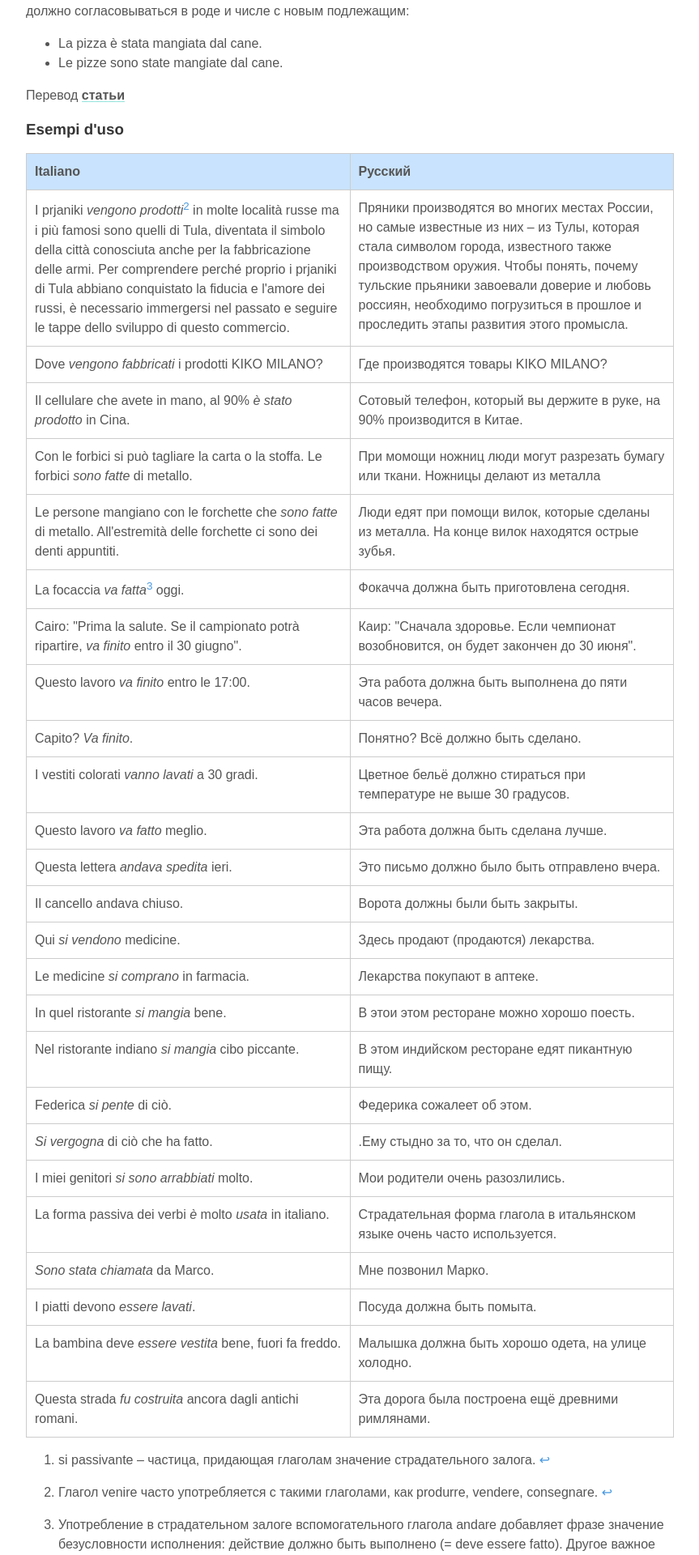
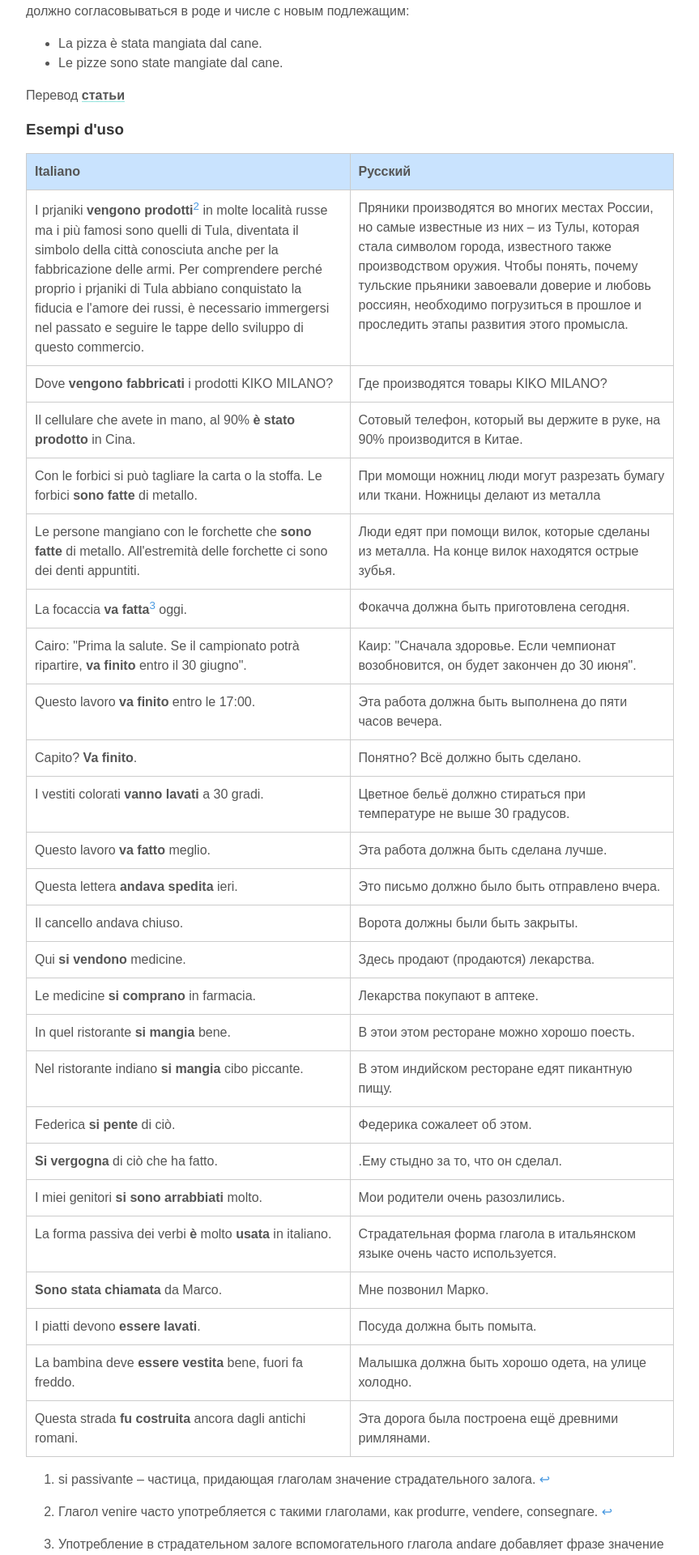
Before and after one commit to postolny/postolny.github.io, a Jekyll site: the page built from _posts/2021-02-20-la-forma-attiva-e la-forma-passiva-dei-verbi.md, in a window 1280 px wide. Shown: the part 2477-4397 px from the top of the page at 81% size, without its empty margins (208-1071 px from the left). Built offline with Jekyll 4.4.1, drawn with Linux system fonts in a browser that asks for light colours; nearby versions of some CDN libraries.

Commit message:
Add files via upload

```diff
--- a/_posts/2021-02-20-la-forma-attiva-e la-forma-passiva-dei-verbi.md
+++ b/_posts/2021-02-20-la-forma-attiva-e la-forma-passiva-dei-verbi.md
@@ -65,31 +65,31 @@ Quando trasformiamo una frase dalla forma attiva alla forma passiva dobbiamo pre
 
 | Italiano | Русский |
 |----------|---------|
-|I prjaniki _vengono prodotti_[^2] in molte località russe ma i più famosi sono quelli di Tula, diventata il simbolo della città conosciuta anche per la fabbricazione delle armi. Per comprendere perché proprio i prjaniki di Tula abbiano conquistato la fiducia e l'amore dei russi, è necessario immergersi nel passato e seguire le tappe dello sviluppo di questo commercio.|Пряники производятся во многих местах России, но самые известные из них – из Тулы, которая стала символом города, известного также производством оружия. Чтобы понять, почему тульские прьяники завоевали доверие и любовь россиян, необходимо погрузиться в прошлое и проследить этапы развития этого промысла.|
-|Dove _vengono fabbricati_ i prodotti KIKO MILANO?|Где производятся товары KIKO MILANO?|
-|Il cellulare che avete in mano, al 90% _è stato prodotto_ in Cina.|Cотовый телефон, который вы держите в руке, на 90% производится в Китае.|
-|Con le forbici si può tagliare la carta o la stoffa. Le forbici _sono fatte_ di metallo.|При момощи ножниц люди могут разрезать бумагу или ткани. Ножницы делают из металла|
-|Le persone mangiano con le forchette che _sono fatte_ di metallo. All'estremità delle forchette ci sono dei denti appuntiti.|Люди едят при помощи вилок, которые сделаны из металла. На конце вилок находятся острые зубья.|
-|La focaccia _va fatta_[^3] oggi.|Фокачча должна быть приготовлена сегодня.|
-|Cairo: "Prima la salute. Se il campionato potrà ripartire, _va finito_ entro il 30 giugno".|Каир: "Сначала здоровье. Если чемпионат возобновится, он будет закончен до 30 июня".|
-|Questo lavoro _va finito_ entro le 17:00.|Эта работа должна быть выполнена до пяти часов вечера.|
-|Capito? _Va finito_.|Понятно? Всё должно быть сделано.|
-|I vestiti colorati _vanno lavati_ a 30 gradi.|Цветное бельё должно стираться при температуре не выше 30 градусов.|
-|Questo lavoro _va fatto_ meglio.|Эта работа должна быть сделана лучше.|
-|Questa lettera _andava spedita_ ieri.|Это письмо должно было быть отправлено вчера.|
+|I prjaniki **vengono prodotti**[^2] in molte località russe ma i più famosi sono quelli di Tula, diventata il simbolo della città conosciuta anche per la fabbricazione delle armi. Per comprendere perché proprio i prjaniki di Tula abbiano conquistato la fiducia e l'amore dei russi, è necessario immergersi nel passato e seguire le tappe dello sviluppo di questo commercio.|Пряники производятся во многих местах России, но самые известные из них – из Тулы, которая стала символом города, известного также производством оружия. Чтобы понять, почему тульские прьяники завоевали доверие и любовь россиян, необходимо погрузиться в прошлое и проследить этапы развития этого промысла.|
+|Dove **vengono fabbricati** i prodotti KIKO MILANO?|Где производятся товары KIKO MILANO?|
+|Il cellulare che avete in mano, al 90% **è stato prodotto** in Cina.|Cотовый телефон, который вы держите в руке, на 90% производится в Китае.|
+|Con le forbici si può tagliare la carta o la stoffa. Le forbici **sono fatte** di metallo.|При момощи ножниц люди могут разрезать бумагу или ткани. Ножницы делают из металла|
+|Le persone mangiano con le forchette che **sono fatte** di metallo. All'estremità delle forchette ci sono dei denti appuntiti.|Люди едят при помощи вилок, которые сделаны из металла. На конце вилок находятся острые зубья.|
+|La focaccia **va fatta**[^3] oggi.|Фокачча должна быть приготовлена сегодня.|
+|Cairo: "Prima la salute. Se il campionato potrà ripartire, **va finito** entro il 30 giugno".|Каир: "Сначала здоровье. Если чемпионат возобновится, он будет закончен до 30 июня".|
+|Questo lavoro **va finito** entro le 17:00.|Эта работа должна быть выполнена до пяти часов вечера.|
+|Capito? **Va finito**.|Понятно? Всё должно быть сделано.|
+|I vestiti colorati **vanno lavati** a 30 gradi.|Цветное бельё должно стираться при температуре не выше 30 градусов.|
+|Questo lavoro **va fatto** meglio.|Эта работа должна быть сделана лучше.|
+|Questa lettera **andava spedita** ieri.|Это письмо должно было быть отправлено вчера.|
 |Il cancello andava chiuso.|Ворота должны были быть закрыты.|
-|Qui _si vendono_ medicine.|Здесь продают (продаются) лекарства.|
-|Le medicine _si comprano_ in farmacia.|Лекарства покупают в аптеке.|
-|In quel ristorante _si mangia_ bene.|В этои этом ресторане можно хорошо поесть.|
-|Nel ristorante indiano _si mangia_ cibo piccante.|В этом индийском ресторане едят пикантную пищу.|
-|Federica _si pente_ di ciò.|Федерика сожалеет об этом.|
-|_Si vergogna_ di ciò che ha fatto.|.Ему стыдно за то, что он сделал.|
-|I miei genitori _si sono arrabbiati_ molto.|Мои родители очень разозлились.|
-|La forma passiva dei verbi _è_ molto _usata_ in italiano.|Страдательная форма глагола в итальянском языке очень часто используется.|
-|_Sono stata chiamata_ da Marco.|Мне позвонил Марко.|
-|I piatti devono _essere lavati_.|Посуда должна быть помыта.|
-|La bambina deve _essere vestita_ bene, fuori fa freddo.|Малышка должна быть хорошо одета, на улице холодно.|
-|Questa strada _fu costruita_ ancora dagli antichi romani.|Эта дорога была построена ещё древними римлянами.|
+|Qui **si vendono** medicine.|Здесь продают (продаются) лекарства.|
+|Le medicine **si comprano** in farmacia.|Лекарства покупают в аптеке.|
+|In quel ristorante **si mangia** bene.|В этои этом ресторане можно хорошо поесть.|
+|Nel ristorante indiano **si mangia** cibo piccante.|В этом индийском ресторане едят пикантную пищу.|
+|Federica **si pente** di ciò.|Федерика сожалеет об этом.|
+|**Si vergogna** di ciò che ha fatto.|.Ему стыдно за то, что он сделал.|
+|I miei genitori **si sono arrabbiati** molto.|Мои родители очень разозлились.|
+|La forma passiva dei verbi **è** molto **usata** in italiano.|Страдательная форма глагола в итальянском языке очень часто используется.|
+|**Sono stata chiamata** da Marco.|Мне позвонил Марко.|
+|I piatti devono **essere lavati**.|Посуда должна быть помыта.|
+|La bambina deve **essere vestita** bene, fuori fa freddo.|Малышка должна быть хорошо одета, на улице холодно.|
+|Questa strada **fu costruita** ancora dagli antichi romani.|Эта дорога была построена ещё древними римлянами.|
 
 [^1]: si passivante – частица, придающая глаголам значение страдательного залога.
 
```
